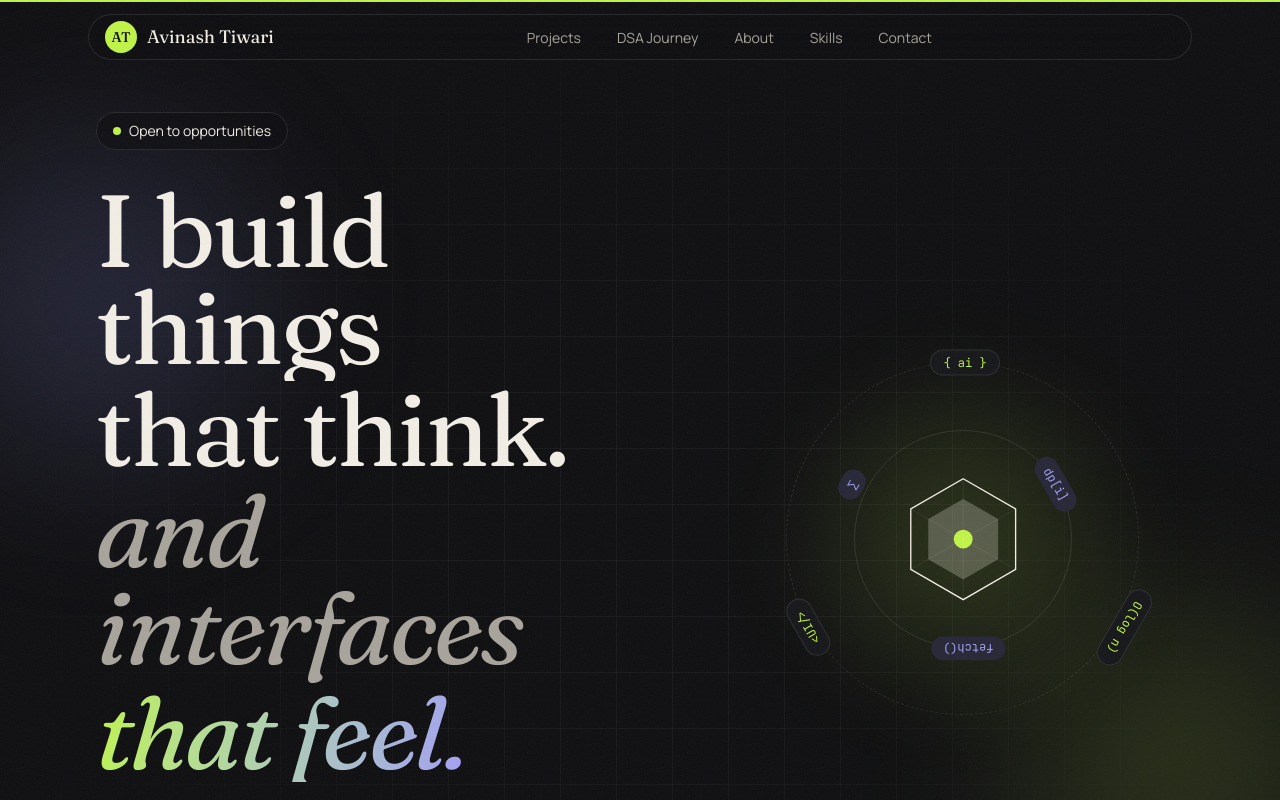
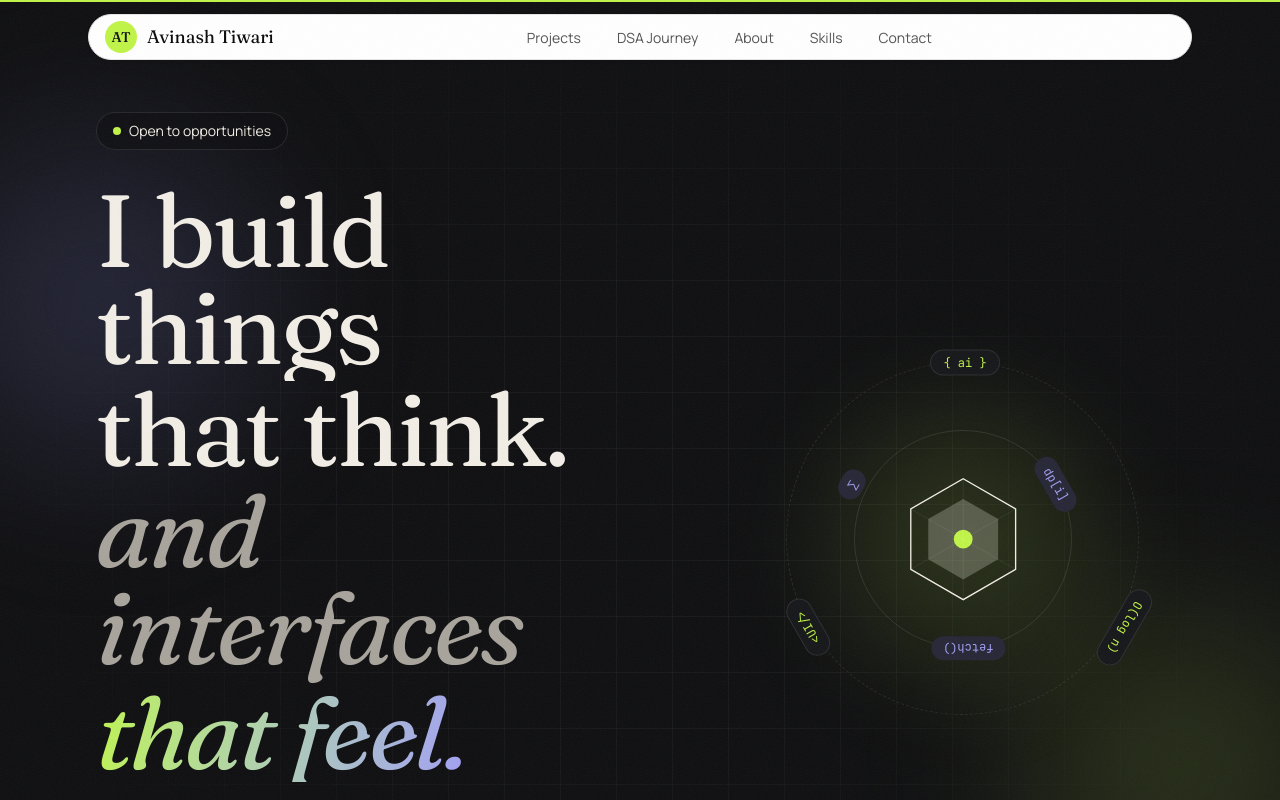
Before and after one commit to AVINASHTIWARI14/portfolio, a React (Vite) app: page / in a window 1280 px wide. Shown: the top 800 px of the page. Built offline with nearby package versions, Linux system fonts and the light colour scheme.

Commit message:
Restore navbar before Pac-Man theme

```diff
--- a/src/components/portfolio/Nav.tsx
+++ b/src/components/portfolio/Nav.tsx
@@ -36,7 +36,7 @@ export function Nav() {
       <div className="mx-auto mt-3 max-w-6xl px-3 sm:px-6">
         <nav
           aria-label="Primary"
-          className="arcade-nav flex items-center justify-between rounded-full border border-maze/60 bg-glass py-1.5 pl-4 pr-1.5 text-foreground backdrop-blur-xl"
+          className="flex items-center justify-between rounded-full border border-neutral-200 bg-white py-1.5 pl-4 pr-1.5 text-neutral-950 shadow-sm"
         >
           <a href="#top" className="flex items-center gap-2.5" aria-label="Avinash Tiwari — home">
             <span className="grid h-8 w-8 place-items-center rounded-full bg-lime font-display text-sm font-semibold text-primary-foreground">
@@ -52,7 +52,7 @@ export function Nav() {
                   aria-current={active === n.id ? "true" : undefined}
                   className={cn(
                     "relative rounded-full px-4 py-2 text-sm transition-colors",
-                    active === n.id ? "text-lime" : "text-muted-foreground hover:text-lime",
+                    active === n.id ? "text-neutral-950" : "text-neutral-600 hover:text-neutral-950",
                   )}
                 >
                   {active === n.id && (
@@ -65,7 +65,7 @@ export function Nav() {
           </ul>
           <div className="flex items-center gap-1.5">
             <button
-              className="grid h-11 w-11 place-items-center rounded-full border border-border text-foreground hover:border-lime hover:text-lime md:hidden"
+              className="grid h-11 w-11 place-items-center rounded-full border border-neutral-300 text-neutral-950 md:hidden"
               onClick={() => setOpen((o) => !o)}
               aria-expanded={open}
               aria-controls="mobile-menu"
@@ -83,7 +83,7 @@ export function Nav() {
             initial={{ opacity: 0, y: -12 }}
             animate={{ opacity: 1, y: 0 }}
             exit={{ opacity: 0, y: -12 }}
-            className="arcade-nav mx-3 mt-2 rounded-3xl border border-maze/60 bg-card p-3 text-foreground md:hidden"
+            className="mx-3 mt-2 rounded-3xl border border-neutral-200 bg-white p-3 text-neutral-950 shadow-md md:hidden"
           >
             <ul>
               {navItems.map((n, i) => (
@@ -93,11 +93,11 @@ export function Nav() {
                     onClick={() => setOpen(false)}
                     className={cn(
                       "flex items-center justify-between rounded-2xl px-4 py-4 font-display text-2xl",
-                      active === n.id ? "bg-secondary text-lime" : "text-foreground",
+                      active === n.id ? "bg-neutral-100 text-neutral-950" : "text-neutral-800",
                     )}
                   >
                     {n.label}
-                    <span className="font-mono text-xs text-muted-foreground">0{i + 1}</span>
+                    <span className="font-mono text-xs text-neutral-500">0{i + 1}</span>
                   </a>
                 </li>
               ))}
```
